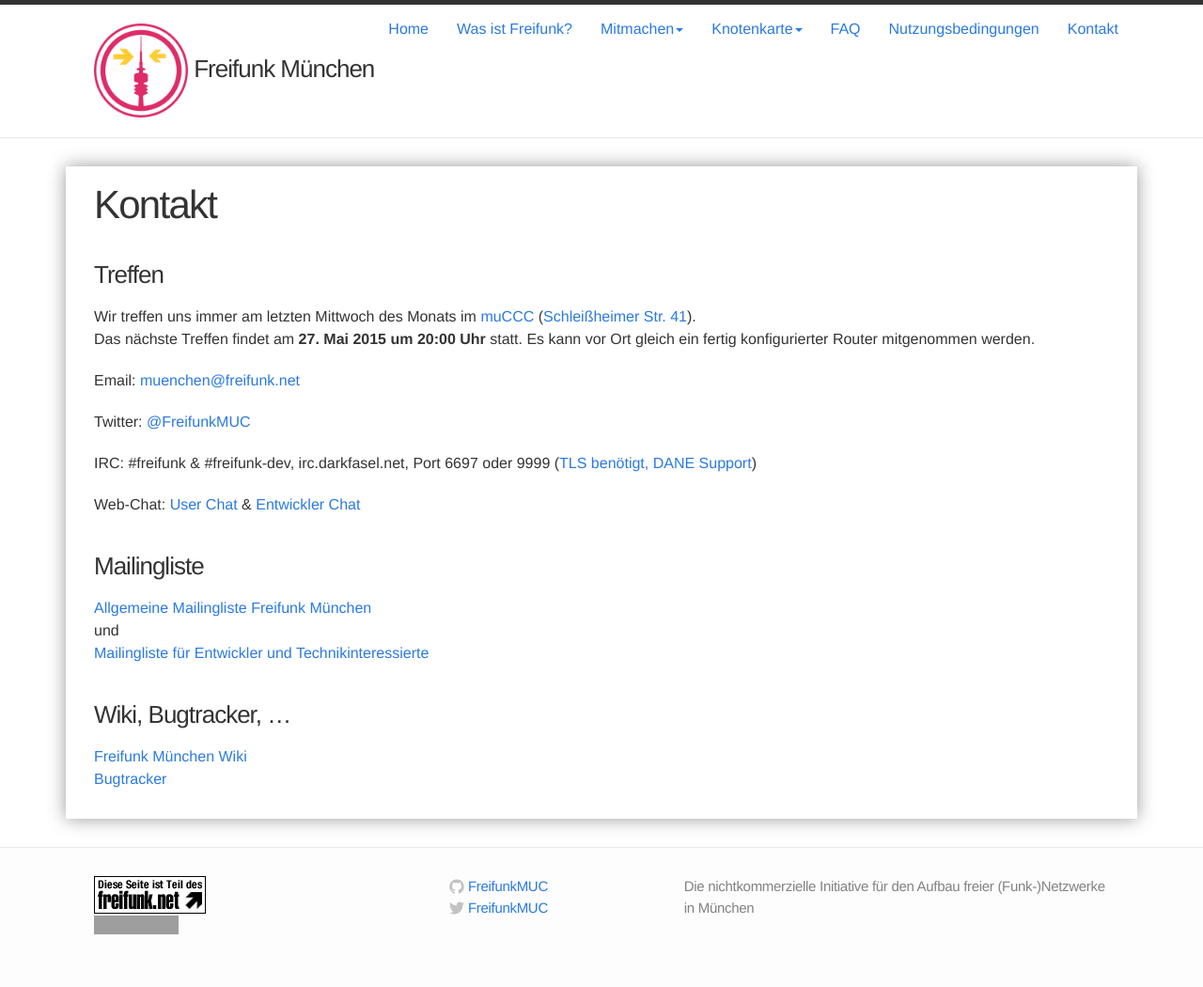
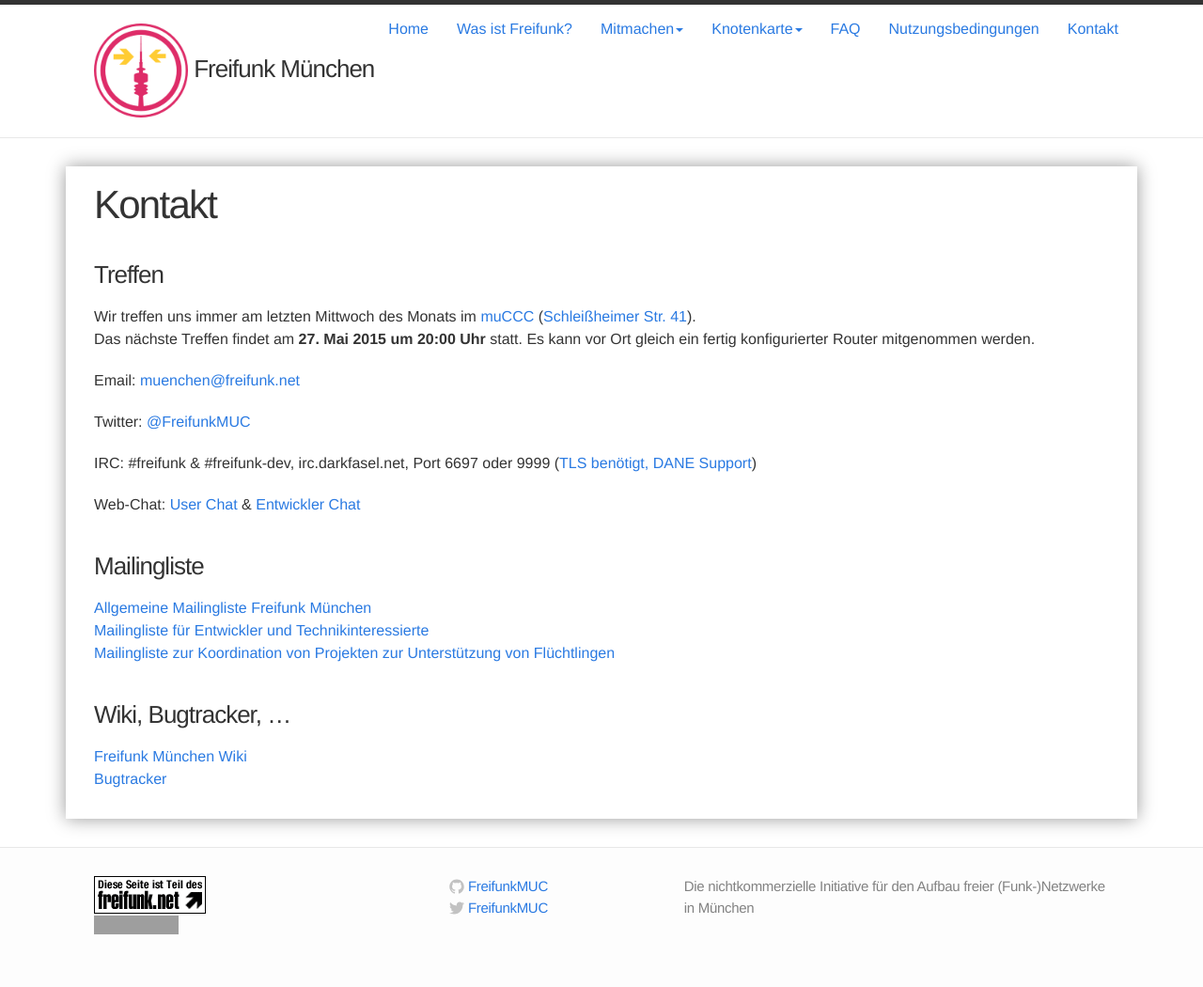
Before and after one commit to freifunkMUC/freifunkmuc.github.io, a Jekyll site: the page built from kontakt.md, in a window 1280 px wide. Shown: the whole page at 94% size. Built offline with Jekyll 4.4.1, drawn with Linux system fonts in a browser that asks for light colours; nearby versions of some CDN libraries; a style sheet for code colours, icons or effects is not loaded; grey boxes are pictures that could not be loaded.

Commit message:
Update kontakt.md
Mailinglisten zur Koordination von Projekten zur Unterstützung von Flüchtlingen hinzugefügt.

```diff
--- a/kontakt.md
+++ b/kontakt.md
@@ -17,11 +17,12 @@ Web-Chat: [User Chat](https://webirc.darkfasel.net/#freifunk) & [Entwickler Chat
 ### Mailingliste
 
 [Allgemeine Mailingliste Freifunk München][allgListe] \\
-und \\
-[Mailingliste für Entwickler und Technikinteressierte][devListe]
+[Mailingliste für Entwickler und Technikinteressierte][devListe] \\
+[Mailingliste zur Koordination von Projekten zur Unterstützung von Flüchtlingen][fluechtListe]
 
 [allgListe]: http://lists.freifunk.net/mailman/listinfo/muenchen-freifunk.net
 [devListe]: http://lists.freifunk.net/mailman/listinfo/muenchen-dev-freifunk.net
+[fluechtListe]: http://lists.freifunk.net/mailman/listinfo/muenchen-fluechtlinge-freifunk.net
 
 ### Wiki, Bugtracker, ...
 
```
